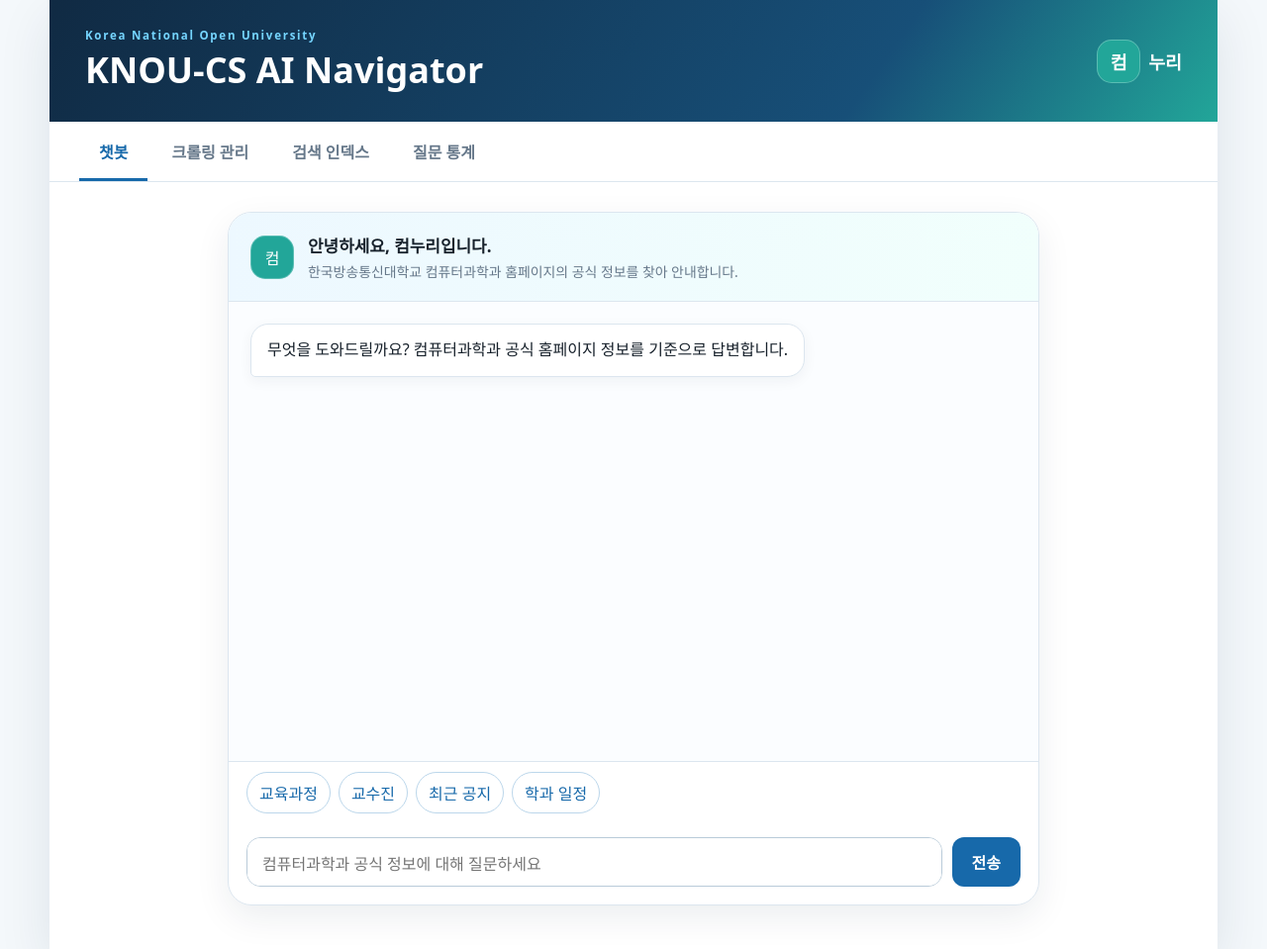
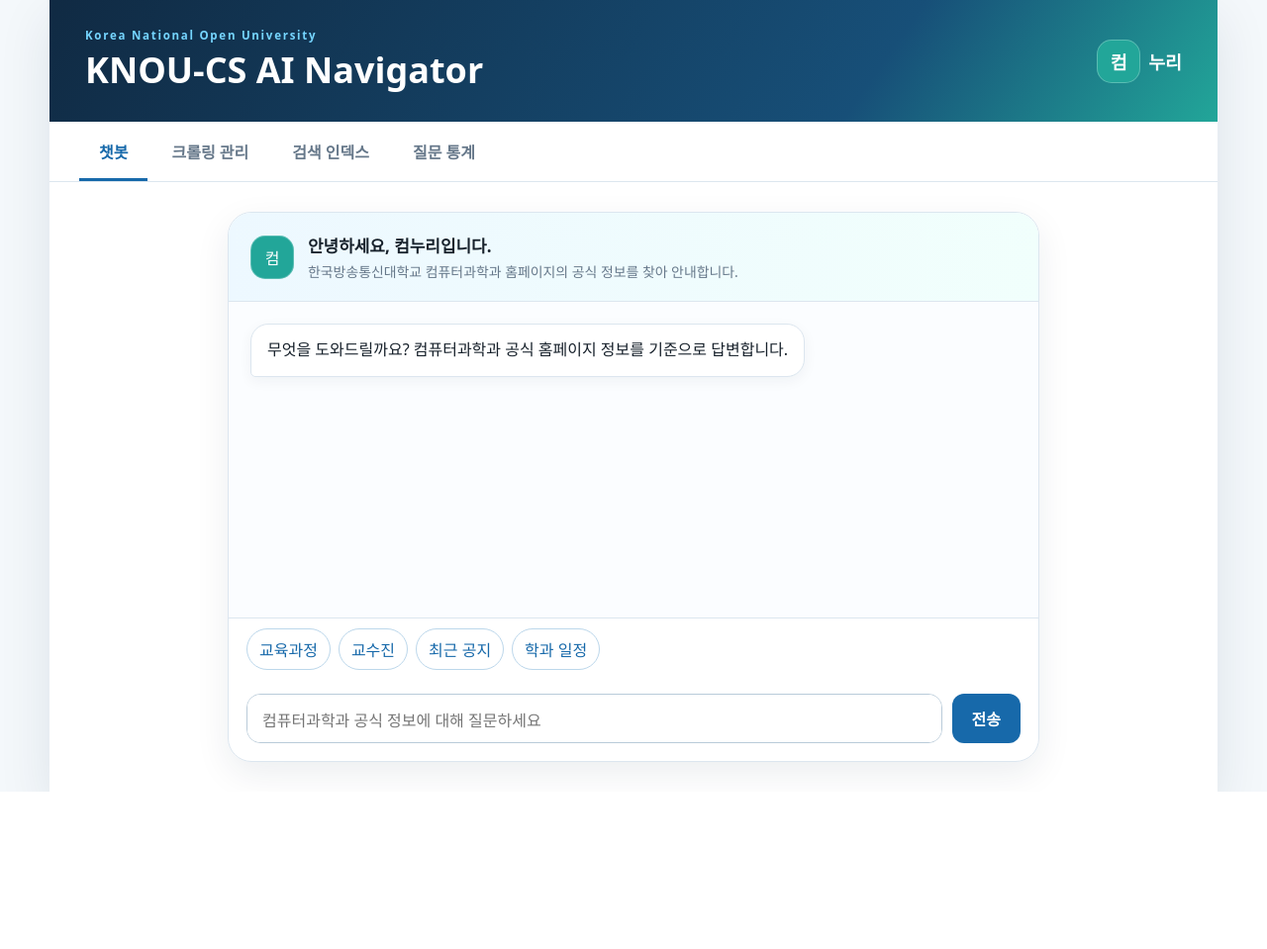
Before and after one commit to mhjang-qa/ComPass, a FastAPI app: page / in a window 1280 px wide. Shown: the whole page at 99% size. After the commit the page ends 800 px from the top, so only its background shows below. Run offline with FastAPI, Linux system fonts and the light colour scheme.

Commit message:
fix: keep chat composer within viewport

```diff
--- a/static/style.css
+++ b/static/style.css
@@ -12,10 +12,21 @@
 }
 
 * { box-sizing: border-box; }
+html, body { min-height: 100%; }
 body { margin: 0; color: var(--ink); background: var(--bg); font-family: Pretendard, "Noto Sans KR", system-ui, sans-serif; }
 button, input, textarea { font: inherit; }
 button { cursor: pointer; }
-.app-shell { width: min(1180px, 100%); min-height: 100vh; margin: 0 auto; background: var(--white); box-shadow: var(--shadow); }
+.app-shell {
+  display: grid;
+  grid-template-rows: auto auto minmax(0, 1fr);
+  width: min(1180px, 100%);
+  height: 100vh;
+  height: 100dvh;
+  min-height: 640px;
+  margin: 0 auto;
+  background: var(--white);
+  box-shadow: var(--shadow);
+}
 .topbar { display: flex; align-items: center; justify-content: space-between; padding: 28px 36px; color: white; background: linear-gradient(125deg, var(--navy), #174f78 70%, var(--mint)); }
 .topbar h1 { margin: 3px 0 0; font-size: clamp(1.45rem, 4vw, 2.25rem); }
 .eyebrow { margin: 0; color: #75d5ff; font-size: .72rem; font-weight: 800; letter-spacing: .15em; }
@@ -24,13 +35,27 @@ button { cursor: pointer; }
 .tabs { display: flex; gap: 4px; padding: 0 30px; border-bottom: 1px solid var(--line); overflow-x: auto; }
 .tab { min-width: max-content; padding: 18px 20px 15px; border: 0; border-bottom: 3px solid transparent; color: var(--muted); background: transparent; font-weight: 700; }
 .tab.active { color: var(--blue); border-bottom-color: var(--blue); }
+.app-shell > main { min-height: 0; overflow: auto; }
 .panel { display: none; padding: 30px 36px 44px; }
 .panel.active { display: block; }
-.chat-layout { display: grid; grid-template-rows: auto minmax(360px, 58vh) auto auto; max-width: 820px; margin: 0 auto; border: 1px solid var(--line); border-radius: 24px; overflow: hidden; box-shadow: 0 12px 35px rgba(16,42,67,.08); }
+#panel-chat { height: 100%; min-height: 0; padding-bottom: 30px; overflow: hidden; }
+.chat-layout {
+  display: grid;
+  grid-template-rows: auto minmax(0, 1fr) auto auto;
+  width: 100%;
+  max-width: 820px;
+  height: 100%;
+  min-height: 0;
+  margin: 0 auto;
+  border: 1px solid var(--line);
+  border-radius: 24px;
+  overflow: hidden;
+  box-shadow: 0 12px 35px rgba(16,42,67,.08);
+}
 .chat-intro { display: flex; gap: 14px; align-items: center; padding: 20px 22px; background: linear-gradient(90deg, #edf8ff, #f1fffc); border-bottom: 1px solid var(--line); }
 .chat-intro h2 { margin: 0 0 4px; font-size: 1.06rem; }
 .chat-intro p { margin: 0; color: var(--muted); font-size: .87rem; }
-.messages { padding: 22px; overflow-y: auto; background: #fbfdff; }
+.messages { min-height: 0; padding: 22px; overflow-y: auto; background: #fbfdff; }
 .message { display: flex; margin: 0 0 16px; }
 .message.user { justify-content: flex-end; }
 .bubble { max-width: 82%; padding: 13px 16px; border-radius: 18px 18px 18px 5px; background: white; border: 1px solid var(--line); line-height: 1.6; white-space: pre-wrap; box-shadow: 0 4px 14px rgba(16,42,67,.05); }
@@ -71,12 +96,14 @@ th { color: var(--muted); font-size: .77rem; }
 @keyframes spin { to { transform: rotate(360deg); } }
 
 @media (max-width: 700px) {
+  .app-shell { min-height: 560px; }
   .topbar { padding: 22px 18px; }
   .brand-badge { font-size: 0; }
   .tabs { padding: 0 8px; }
   .tab { padding-inline: 14px; }
   .panel { padding: 18px 12px 28px; }
-  .chat-layout { border-radius: 16px; grid-template-rows: auto minmax(400px, 57vh) auto auto; }
+  #panel-chat { padding-bottom: 18px; }
+  .chat-layout { border-radius: 16px; grid-template-rows: auto minmax(0, 1fr) auto auto; }
   .bubble { max-width: 92%; }
   .section-head, .admin-auth { align-items: stretch; flex-direction: column; }
   .metric-grid { grid-template-columns: 1fr; }
--- a/templates/index.html
+++ b/templates/index.html
@@ -5,7 +5,7 @@
   <meta name="viewport" content="width=device-width, initial-scale=1, viewport-fit=cover">
   <meta name="description" content="한국방송통신대학교 컴퓨터과학과 공식 정보 안내 챗봇">
   <title>KNOU-CS AI Navigator · 컴누리</title>
-  <link rel="stylesheet" href="/static/style.css?v=1">
+  <link rel="stylesheet" href="/static/style.css?v=2">
 </head>
 <body>
   <div id="coldStart" class="cold-start">
```
